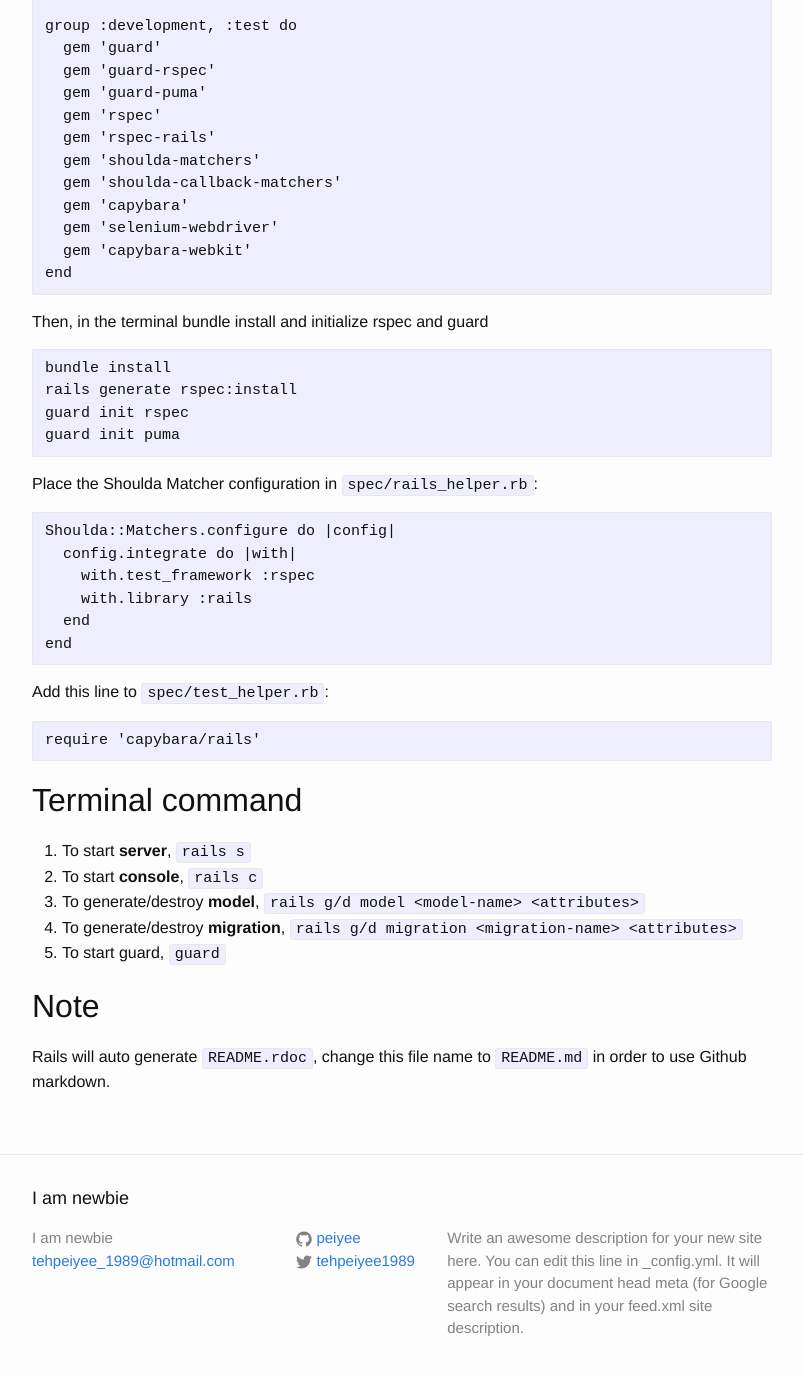
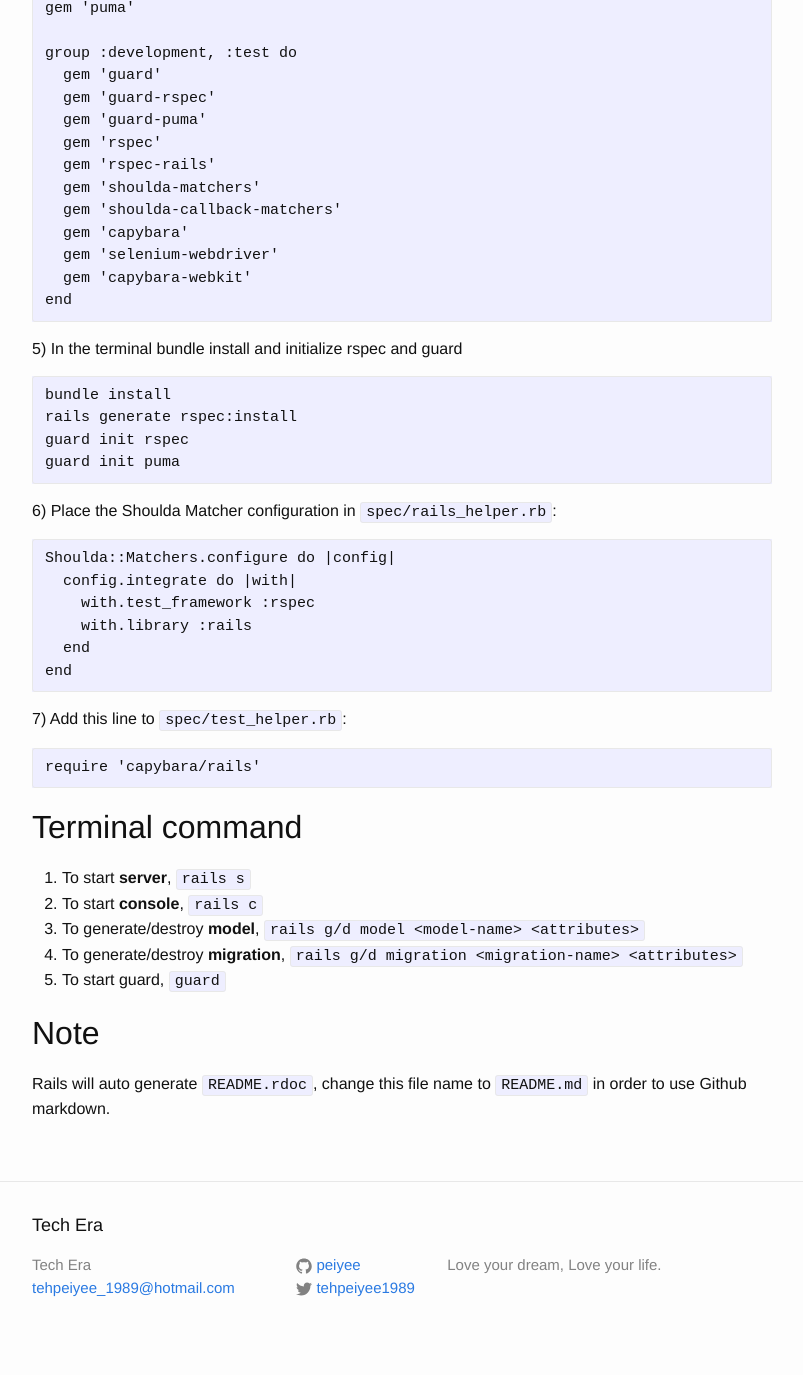
Before and after one commit to peiyee/peiyee.github.io, a Jekyll site: the page built from _posts/2016-04-27-how-to-setup-rails-app.markdown, in a window 1280 px wide and 1400 px high, scrolled down 1790 px. Shown: the top 1375 px of the window, without its empty margins (238-1041 px from the left). Built offline with Jekyll 4.4.1, drawn with Linux system fonts in a browser that asks for light colours; some of the changed text lies outside the part shown.

```diff
--- /dev/null
+++ b/CNAME
@@ -0,0 +1 @@
+lovedreamlovelife.COM
--- a/_config.yml
+++ b/_config.yml
@@ -6,12 +6,10 @@
 # 'jekyll serve'. If you change this file, please restart the server process.
 
 # Site settings
-title: I am newbie
+title: Tech Era
 email: tehpeiyee_1989@hotmail.com
 description: > # this means to ignore newlines until "baseurl:"
-  Write an awesome description for your new site here. You can edit this
-  line in _config.yml. It will appear in your document head meta (for
-  Google search results) and in your feed.xml site description.
+  Love your dream, Love your life.
 baseurl: "" # the subpath of your site, e.g. /blog
 url: "http://yourdomain.com" # the base hostname & protocol for your site
 twitter_username: tehpeiyee1989
--- a/_posts/2016-04-27-how-to-setup-rails-app.markdown
+++ b/_posts/2016-04-27-how-to-setup-rails-app.markdown
@@ -89,14 +90,14 @@ Add following gems to 'Gemfile'
 	  gem 'capybara-webkit'
 	end
 
-Then, in the terminal bundle install and initialize rspec and guard
+5) In the terminal bundle install and initialize rspec and guard
 
 	bundle install
 	rails generate rspec:install
 	guard init rspec
 	guard init puma
 
-Place the Shoulda Matcher configuration in `spec/rails_helper.rb`:
+6) Place the Shoulda Matcher configuration in `spec/rails_helper.rb`:
 
 	Shoulda::Matchers.configure do |config|
 	  config.integrate do |with|
@@ -105,7 +106,7 @@ Place the Shoulda Matcher configuration in `spec/rails_helper.rb`:
 	  end
 	end
 
-Add this line to `spec/test_helper.rb`:
+7) Add this line to `spec/test_helper.rb`:
 
 	require 'capybara/rails'
 
--- a/index.html
+++ b/index.html
@@ -5,7 +5,6 @@ layout: default
 <div class="home">
 
   <h1 class="page-heading">Posts</h1>
-
   <ul class="post-list">
     {% for post in site.posts %}
       <li>
@@ -14,6 +13,7 @@ layout: default
         <h2>
           <a class="post-link" href="{{ post.url | prepend: site.baseurl }}">{{ post.title }}</a>
         </h2>
+        {{ post.excerpt }}
       </li>
     {% endfor %}
   </ul>
```
Also changed, not shown: other parts of _posts/2016-04-27-how-to-setup-rails-app.markdown (+8 -7 lines), favicon.ico (added).
